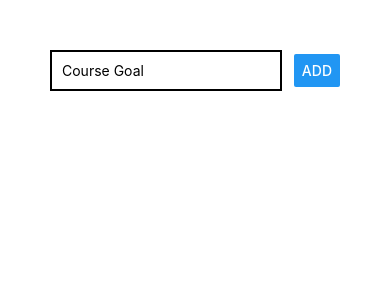
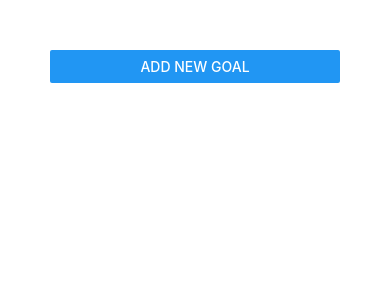
Before and after one commit to julianurregoar/React-Native-first-app, a React Native app: screen / in a window 390 px wide. Shown: the top 300 px of the page. Built offline with nearby package versions, Linux system fonts and the light colour scheme.

Commit message:
Add: cancel action

```diff
--- a/App.js
+++ b/App.js
@@ -1,20 +1,40 @@
 import React, { useState } from "react";
-import { StyleSheet, View, FlatList } from "react-native";
+import { StyleSheet, View, FlatList, Button } from "react-native";
 import GoalItem from "./components/GoalItem";
 import GoalInput from "./components/GoalInput";
 
 export default function App() {
   const [courseGoals, setCourseGoals] = useState([]);
+  const [isAddMode, setIsAddMode] = useState(false);
 
   const reomveGoalHandler = (goalId) => {
     setCourseGoals((currentGoals) => {
       return currentGoals.filter((goal) => goal.id !== goalId);
     });
+    setIsAddMode(false);
+  };
+
+  const addGoalHandler = (goalTitle) => {
+    setCourseGoals((currentGoals) => [
+      ...currentGoals,
+      { id: Math.random().toString(), value: goalTitle },
+    ]);
+    setIsAddMode(false);
+  };
+
+  const cancelGoalAditionalHandler = () => {
+    setIsAddMode(false);
   };
 
   return (
     <View style={screen}>
-      <GoalInput setCourseGoals={setCourseGoals} />
+      <Button title={"Add New Goal"} onPress={() => setIsAddMode(true)} />
+      <GoalInput
+        setCourseGoals={setCourseGoals}
+        visible={isAddMode}
+        addGoal={addGoalHandler}
+        onCancel={cancelGoalAditionalHandler}
+      />
       <FlatList
         keyExtractor={(item) => item.id}
         data={courseGoals}
--- a/components/GoalInput.js
+++ b/components/GoalInput.js
@@ -1,19 +1,19 @@
 import React, { useState } from "react";
-import { Button, TextInput, View, StyleSheet } from "react-native";
+import { Button, TextInput, View, StyleSheet, Modal } from "react-native";
 
-const GoalInput = ({ setCourseGoals }) => {
+const GoalInput = ({ visible, addGoal, onCancel }) => {
   const [enteredGoal, setEnteredGoal] = useState("");
   const goalInputHandler = (enteredText) => {
     setEnteredGoal(enteredText);
   };
 
   const addGoalHandler = () => {
-    setCourseGoals((currentGoals) => [
-      ...currentGoals,
-      { id: Math.random().toString(), value: enteredGoal },
-    ]);
+    addGoal(enteredGoal);
+    setEnteredGoal("");
   };
+
   return (
+    <Modal visible={visible} animationType='slide'>
       <View style={inputContainer}>
         <TextInput
           placeholder='Course Goal'
@@ -21,15 +21,17 @@ const GoalInput = ({ setCourseGoals }) => {
           onChangeText={goalInputHandler}
           value={enteredGoal}
         />
-      <Button title='ADD' onPress={addGoalHandler.bind(this, enteredGoal)} />
+        <Button title={"Cancel"} color='red' onPress={onCancel} />
+        <Button title='ADD' onPress={addGoalHandler} />
       </View>
+    </Modal>
   );
 };
 
 const styles = StyleSheet.create({
   inputContainer: {
-    flexDirection: "row",
-    justifyContent: "space-between",
+    flex: 1,
+    justifyContent: "center",
     alignItems: "center",
   },
   input: {
@@ -37,6 +39,7 @@ const styles = StyleSheet.create({
     borderColor: "black",
     borderWidth: 2,
     padding: 10,
+    marginBottom: 10,
   },
 });
 
```
Lines whose indentation alone changed are shown as unchanged.
